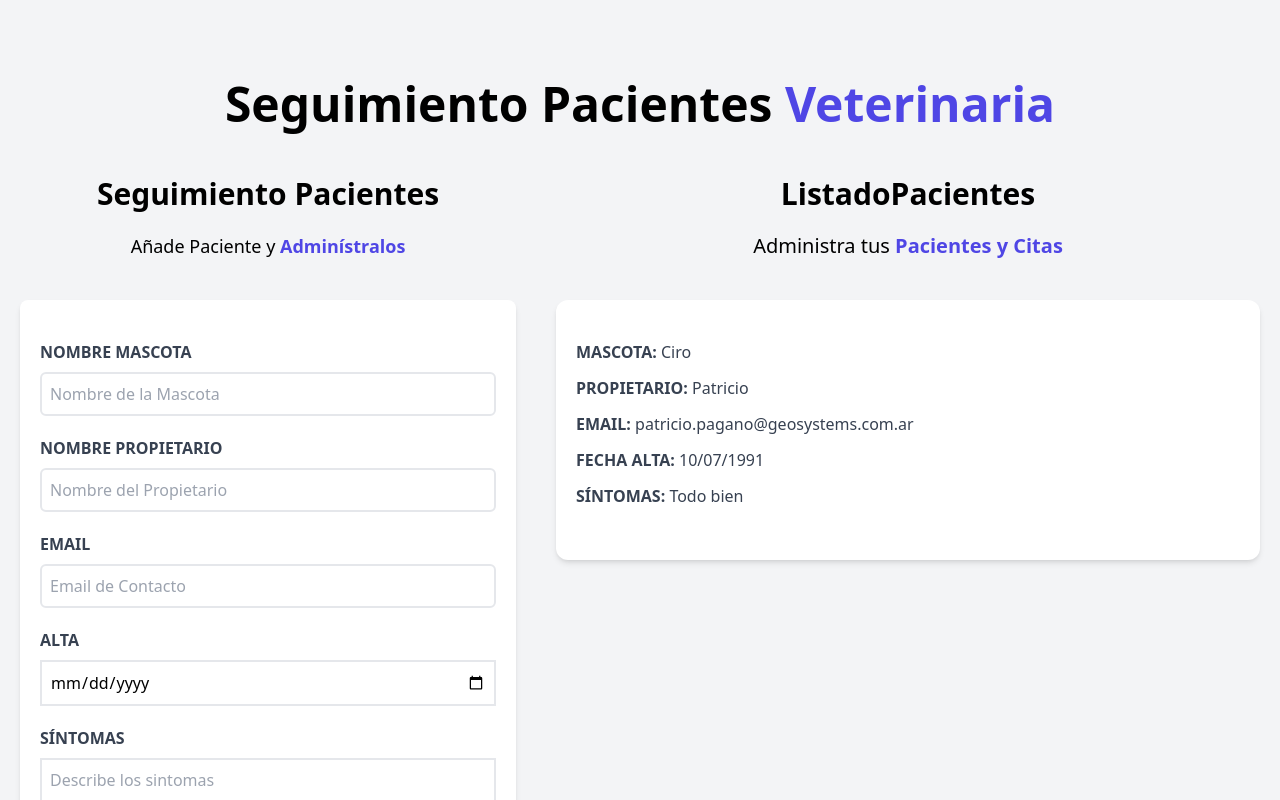
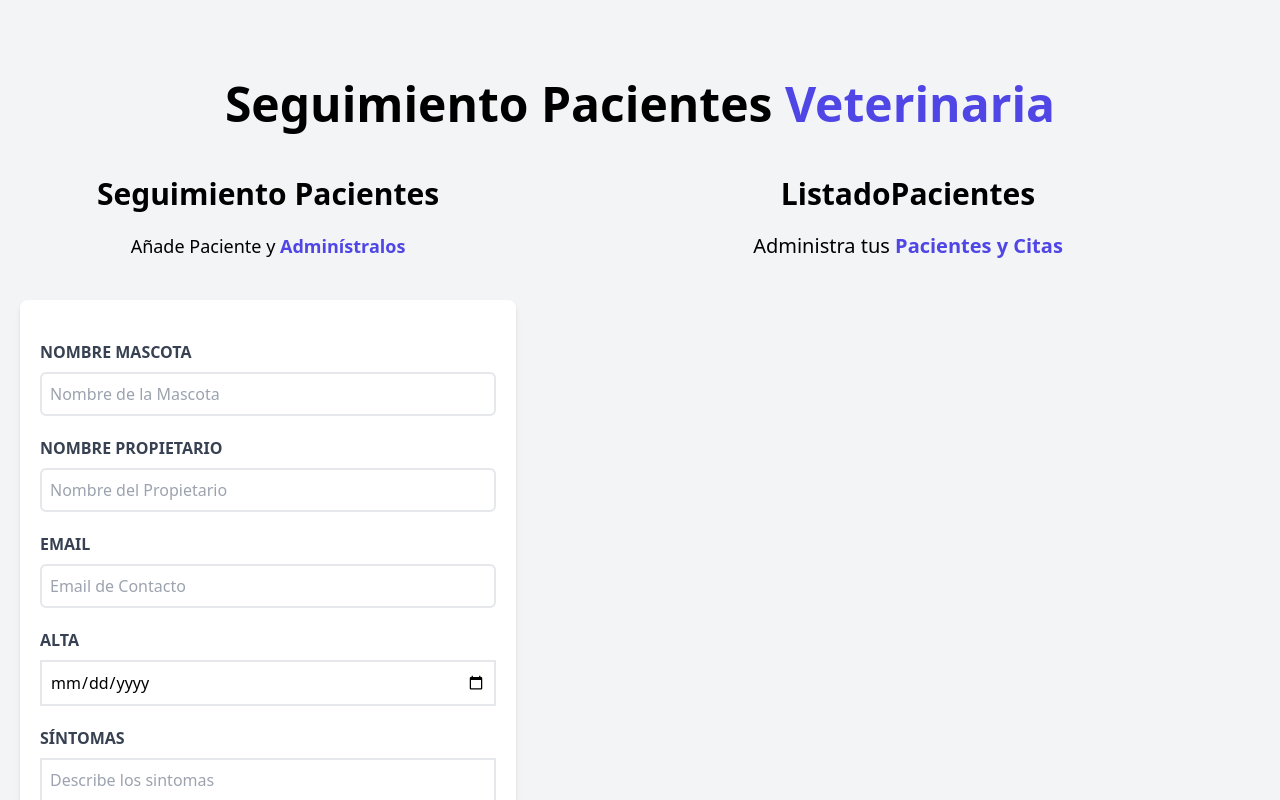
Before and after one commit to ppagano91/citas-react, a React (Vite) app: page / in a window 1280 px wide. Shown: the top 800 px of the page. Built offline with nearby package versions, Linux system fonts and the light colour scheme.

Commit message:
Mostrando información de pacientes en ListadoPacientes

```diff
--- a/src/App.jsx
+++ b/src/App.jsx
@@ -16,7 +16,9 @@ function App() {
           pacientes={pacientes}
           setPacientes={setPacientes}
         />
-        <ListadoPacientes/>
+        <ListadoPacientes
+          pacientes={pacientes}
+        />
       </div>
     </div>
   )
--- a/src/components/ListadoPacientes.jsx
+++ b/src/components/ListadoPacientes.jsx
@@ -1,6 +1,6 @@
-import Pacientes from "./Pacientes"
+import Paciente from "./Paciente"
 
-const ListadoPacientes = () => {
+const ListadoPacientes = ({pacientes}) => {
   return (
     <div className="md:w-1/2 lg:w-3/5 md:h-screen overflow-y-scroll">
       <h2 className="font-black text-3xl text-center">ListadoPacientes</h2>
@@ -8,7 +8,12 @@ const ListadoPacientes = () => {
         Administra tus {""}
         <span className="text-indigo-600 font-bold">Pacientes y Citas</span>
       </p>
-      <Pacientes></Pacientes>
+
+      {pacientes.map((paciente)=>{
+        return <Paciente paciente={paciente}/>
+
+      })}
+
     </div>
 
   )
--- a/src/components/Pacientes.jsx
+++ b/src/components/Paciente.jsx
@@ -1,34 +1,35 @@
 
 
-const Pacientes = () => {
+const Paciente = ({paciente}) => {
+  const {mascota, propietario, email, fecha, sintomas} = paciente
   return (
     <div className="mx-5 my-10 bg-white shadow-md px-5 py-10 rounded-xl">
         <p className="font-bold mb-3 text-gray-700 uppercase">
           Mascota: {""}
-          <span className="font-normal normal-case">Ciro</span>
+          <span className="font-normal normal-case">{mascota}</span>
         </p>
 
         <p className="font-bold mb-3 text-gray-700 uppercase">
           Propietario: {""}
-          <span className="font-normal normal-case">Patricio</span>
+          <span className="font-normal normal-case">{propietario}</span>
         </p>
 
         <p className="font-bold mb-3 text-gray-700 uppercase">
           Email: {""}
-          <span className="font-normal normal-case">patricio.pagano@geosystems.com.ar</span>
+          <span className="font-normal normal-case">{email}</span>
         </p>
 
         <p className="font-bold mb-3 text-gray-700 uppercase">
           Fecha Alta: {""}
-          <span className="font-normal normal-case">10/07/1991</span>
+          <span className="font-normal normal-case">{fecha}</span>
         </p>
 
         <p className="font-bold mb-3 text-gray-700 uppercase">
           Síntomas: {""}
-          <span className="font-normal normal-case">Todo bien</span>
+          <span className="font-normal normal-case">{paciente.sintomas}</span>
         </p>
       </div>
   )
 }
 
-export default Pacientes
+export default Paciente
```
